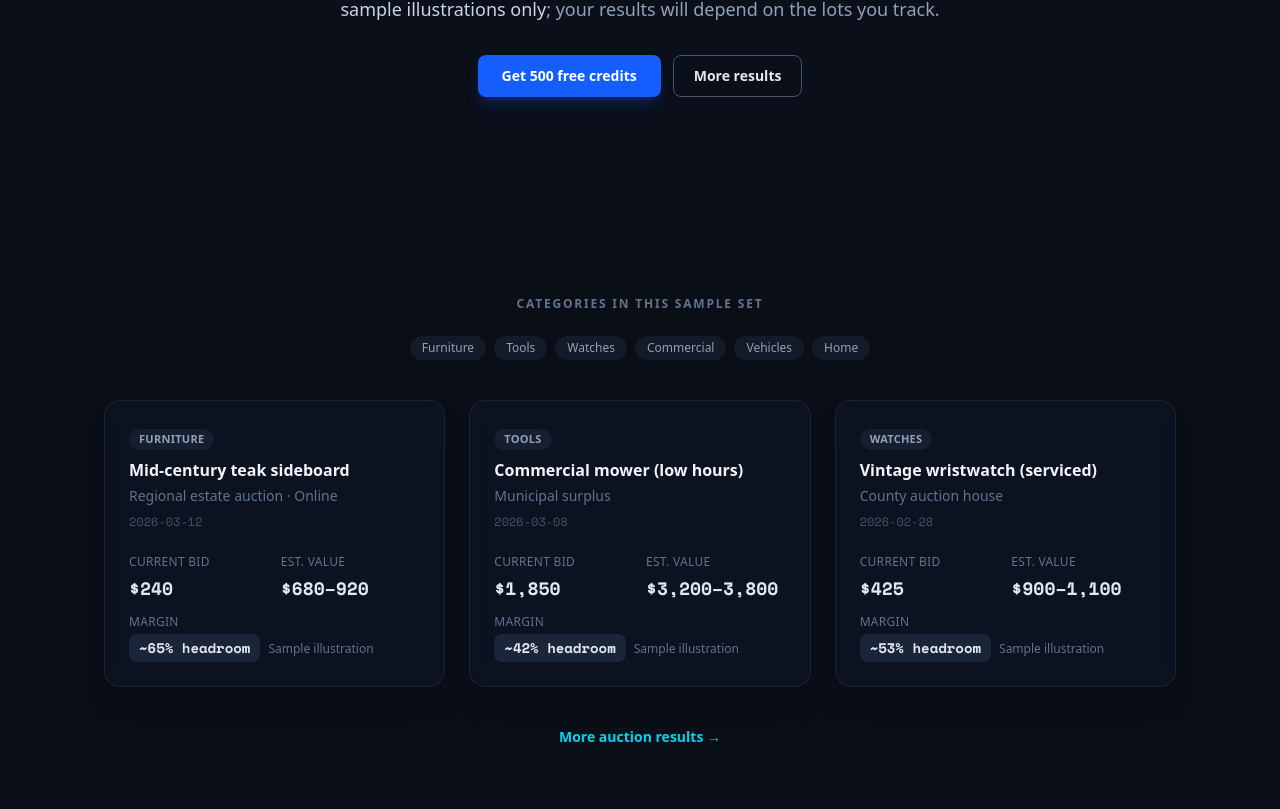
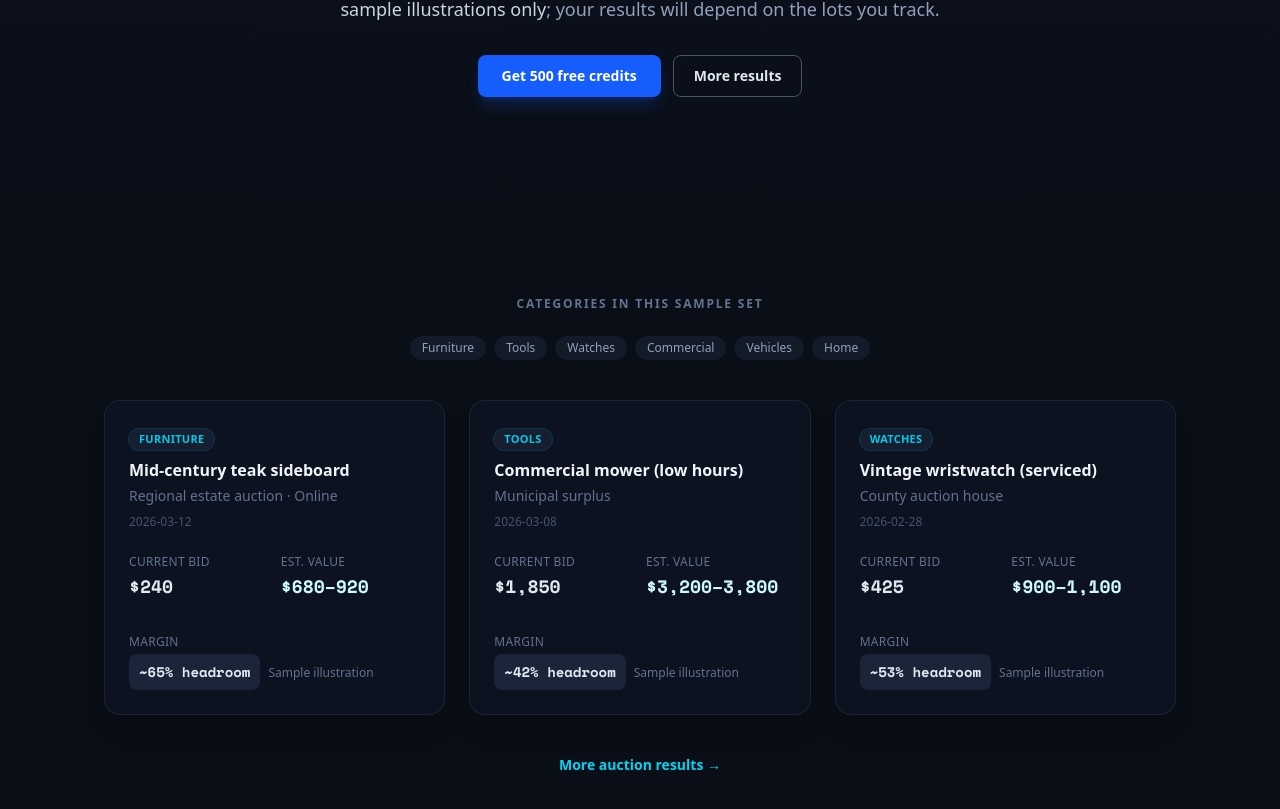
Before and after one commit to Atif1299/bidsquire, a Next.js app: page /auction-results in a window 1280 px wide. Shown: the part 375-1184 px from the top of the page. Built offline with nearby package versions, Linux system fonts and the light colour scheme; no server answers.

Commit message:
Updated version

```diff
--- a/components/ResultCard.tsx
+++ b/components/ResultCard.tsx
@@ -8,6 +8,9 @@ export type ResultCardProps = {
   marginNote?: string;
   category?: string;
 };
+
+const moneyValue =
+  "min-h-[3rem] font-mono text-lg font-bold tabular-nums leading-snug";
 
 export function ResultCard({
   title,
@@ -23,39 +26,33 @@ export function ResultCard({
     <article className="rounded-2xl border border-white/[0.08] bg-slate-900/50 p-6 shadow-xl shadow-black/20 backdrop-blur-sm transition hover:border-white/[0.12]">
       <header className="mb-5 pb-1">
         {category ? (
-          <p className="mb-2 inline-block rounded-full bg-slate-800/60 px-2.5 py-0.5 text-[11px] font-semibold uppercase tracking-wide text-slate-400">
+          <p className="mb-2 inline-block rounded-full bg-slate-800/60 px-2.5 py-0.5 text-[11px] font-semibold uppercase tracking-wide text-cyan-400/95 ring-1 ring-cyan-400/20">
             {category}
           </p>
         ) : null}
         <h3 className="text-base font-semibold text-slate-100">{title}</h3>
         <p className="mt-1 text-sm text-slate-500">{source}</p>
-        <time className="mt-2 block font-mono text-xs text-slate-600">
-          {date}
-        </time>
+        <time className="mt-2 block text-xs tabular-nums text-slate-600">{date}</time>
       </header>
       <dl className="grid gap-3 text-sm sm:grid-cols-2">
         <div>
           <dt className="text-xs font-medium uppercase tracking-wide text-slate-500">
             Current bid
           </dt>
-          <dd className="mt-1 font-mono text-lg font-bold text-slate-200">
-            {bid}
-          </dd>
+          <dd className={`${moneyValue} mt-1 text-slate-200`}>{bid}</dd>
         </div>
         <div>
           <dt className="text-xs font-medium uppercase tracking-wide text-slate-500">
             Est. value
           </dt>
-          <dd className="mt-1 font-mono text-lg font-bold text-slate-200">
-            {estimatedValue}
-          </dd>
+          <dd className={`${moneyValue} mt-1 text-cyan-100`}>{estimatedValue}</dd>
         </div>
         <div className="sm:col-span-2">
           <dt className="text-xs font-medium uppercase tracking-wide text-slate-500">
             Margin
           </dt>
           <dd className="mt-1">
-            <span className="inline-flex rounded-lg bg-slate-800/90 px-2.5 py-1 font-mono text-sm font-semibold text-slate-200">
+            <span className="inline-flex min-h-[2.25rem] items-center rounded-lg bg-slate-800/90 px-2.5 py-1 font-mono text-sm font-semibold tabular-nums leading-snug text-slate-200">
               {marginLabel}
             </span>
             {marginNote ? (
```
